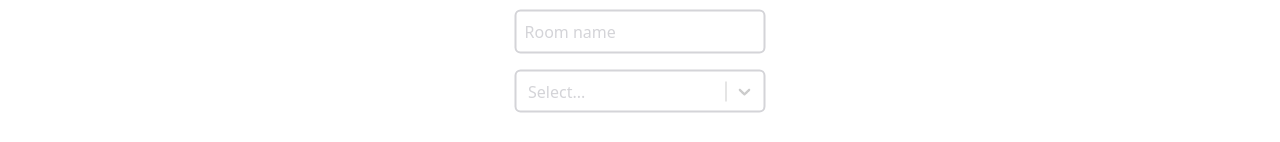
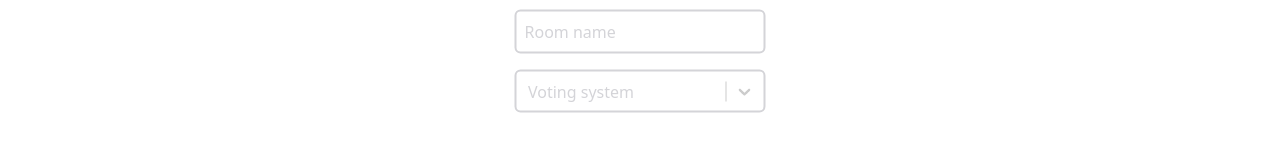
Before and after one commit to DavySz/planning-poker, a React (Create React App) app: page /create-room in a window 1280 px wide. Shown: the part 295-437 px from the top of the page. Built offline with nearby package versions, Linux system fonts and the light colour scheme.

Commit message:
feat: use onChange props

```diff
--- a/src/presentation/components/input-selector/input-selector.tsx
+++ b/src/presentation/components/input-selector/input-selector.tsx
@@ -3,6 +3,17 @@ import Select from "react-select";
 import { IInputSelector } from "./input-selector.types";
 import { customStyles } from "./input-selector.styles";
 
-export const InputSelector: React.FC<IInputSelector> = ({ options }) => {
-  return <Select options={options} styles={customStyles} />;
+export const InputSelector: React.FC<IInputSelector> = ({
+  placeholder,
+  onChange,
+  options,
+}) => {
+  return (
+    <Select
+      options={options}
+      styles={customStyles}
+      placeholder={placeholder}
+      onChange={onChange}
+    />
+  );
 };
--- a/src/presentation/components/input-selector/input-selector.types.ts
+++ b/src/presentation/components/input-selector/input-selector.types.ts
@@ -1,3 +1,5 @@
+import { ActionMeta, SingleValue } from "react-select";
+
 export type TOption = {
   value: string;
   label: string;
@@ -5,4 +7,9 @@ export type TOption = {
 
 export interface IInputSelector {
   options: TOption[];
+  placeholder: string;
+  onChange: (
+    newValue: SingleValue<TOption>,
+    actionMeta: ActionMeta<TOption>
+  ) => void;
 }
```
